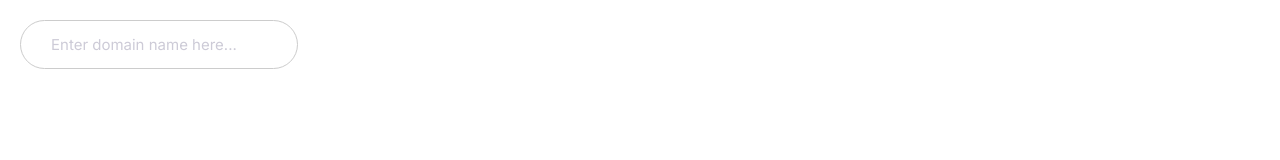
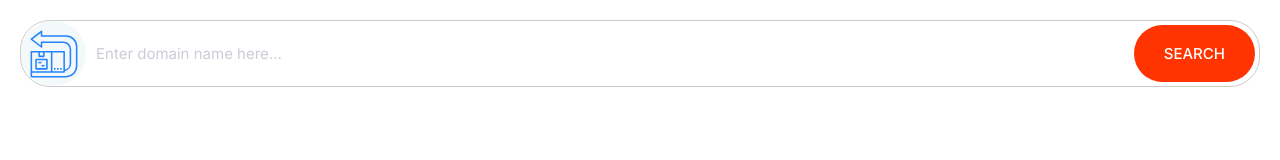
Before and after one commit to SomDhen/bhuhosting, a plain HTML site: page index.html in a window 1280 px wide. Drawn offline with Linux system fonts and the light colour scheme.

Commit message:
Build the input-group components.

```diff
--- a/css/styles.css
+++ b/css/styles.css
@@ -5,6 +5,8 @@
   --color-accent: #ff3400;
   --color-headings: #1b0760;
   --color-body: #918ca4;
+  --color-border: #ccc;
+  --border-radius: 30px;
 }
 
 /* Univarsal Selector */
@@ -178,7 +180,7 @@ a {
 
 /* Buttons */
 .btn {
-  border-radius: 30px;
+  border-radius: var(--border-radius);
   border: none;
   cursor: pointer;
   font-size: 1.6rem;
@@ -241,17 +243,12 @@ a {
 
 /* Inputs */
 .input {
-  border: 1px solid #ccc;
-  border-radius: 30px;
+  border: 1px solid var(--color-border);
+  border-radius: var(--border-radius);
   padding: 1.5rem 3rem;
   font-size: 1.8rem;
   outline: 0;
   color: var(--color-headings);
-  transition: box-shadow 0.15s;
-}
-
-.input:hover {
-  box-shadow: 0 0 10px rgba(0, 0, 0, 0.2);
 }
 
 ::placeholder {
@@ -263,3 +260,20 @@ a {
     font-size: 1.5rem;
   }
 }
+
+/* Input Groups */
+.input-group {
+  border: 1px solid var(--color-border);
+  border-radius: var(--border-radius);
+  display: flex;
+}
+
+.input-group .input {
+  border: 0;
+  flex-grow: 1;
+  padding: 1.5rem 1rem;
+}
+
+.input-group .btn {
+  margin: 4px;
+}
--- a/index.html
+++ b/index.html
@@ -16,6 +16,14 @@
     <link rel="stylesheet" href="css/styles.css">
 </head>
 <body>
-    <input class="input" type="text" placeholder="Enter domain name here...">
+    <div class="input-group">
+        <span class="icon-container">
+            <svg class="icon icon--primary">
+                <use xlink:href="images/sprite.svg#easy"></use>
+              </svg>
+        </span>
+        <input class="input" type="text" placeholder="Enter domain name here...">
+        <button class="btn btn--accent">Search</button>
+    </div>
 </body>
 </html>
```
Also changed, not shown: components/input-groups.html (added, +9 -0 lines).
